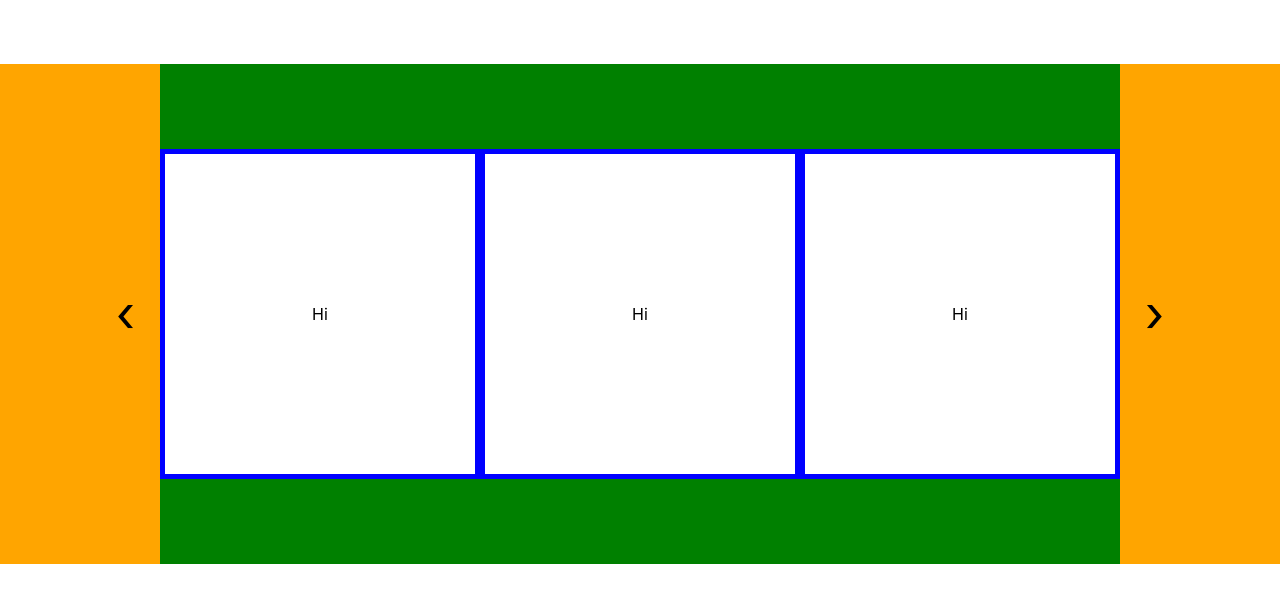
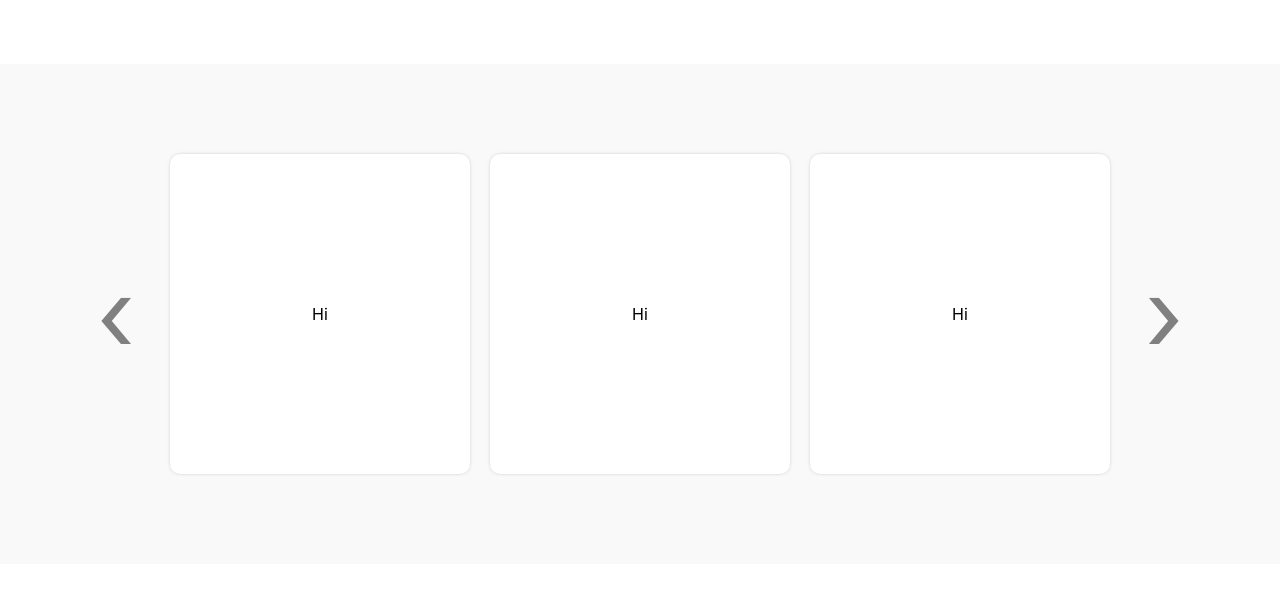
Before and after one commit to wontwon/bux-react, a React (Create React App) app: page / in a window 1280 px wide. Shown: the top 602 px of the page. Built offline with nearby package versions, Linux system fonts and the light colour scheme.

Commit message:
Add styling to match example

```diff
--- a/src/shared/carousel/components/CarouselItem.js
+++ b/src/shared/carousel/components/CarouselItem.js
@@ -8,14 +8,13 @@ import { PANEL_COUNT } from "../constants";
 const StyledContainer = styled.div`
   width: calc(100vw / ${PANEL_COUNT});
   height: calc(100vw / ${PANEL_COUNT});
-  padding: 5px;
-  background: blue;
+  padding: 10px;
   transform: ${props => {
     const xCalc = (props.slidePosition * 100)
     return `translateX(${xCalc}%);`
   }}
-  transition: transform 0.5s linear;
-
+  transition: transform 0.5s ease-in;
+  background: #f9f9f9;
 `
 
 const CarouselContent= styled.div`
@@ -25,6 +24,9 @@ const CarouselContent= styled.div`
   height: 100%;
   background: white;
   width: 100%;
+  border-radius: 10px;
+  box-shadow: 0px 0px 5px -3px rgba(0,0,0,0.8);
+}
 `
 
 const CarouselItem = ({slidePosition}) => {
--- a/src/shared/carousel/components/CarouselNavBtn.js
+++ b/src/shared/carousel/components/CarouselNavBtn.js
@@ -7,8 +7,9 @@ const StyledContainer = styled.div`
 `
 
 const StyledBtn = styled.div`
-  font-size: 50px;
+  font-size: 100px;
   cursor: pointer;
+  color: grey;
 `
 
 const CarouselNavBtn = ({isRight, handleNavClick}) => {
--- a/src/shared/carousel/components/CarouselNavPanel.js
+++ b/src/shared/carousel/components/CarouselNavPanel.js
@@ -12,7 +12,7 @@ const StyledContainer = styled.div`
   justify-content: ${props => props.isRight ? 'flex-start' : 'flex-end'};
   height: 100%;
   width: calc(100vw / ${PANEL_COUNT});
-  background: orange;
+  background: #f9f9f9;
   z-index: 100;
 `;
 
--- a/src/shared/carousel/index.js
+++ b/src/shared/carousel/index.js
@@ -12,7 +12,7 @@ const StyledContainer = styled.div`
   align-items: center;
   height: 500px;
   width: 100%;
-  background: green;
+  background: #f9f9f9;
   position: relative;
   padding-left: calc(100vw / ${PANEL_COUNT})
 `
@@ -20,8 +20,8 @@ const StyledContainer = styled.div`
 const Carousel = () => {
   const [ slidePosition, setSlidePosition ] = useState(0);
 
-  const handleLeftNavClick = () => setSlidePosition(s => s -= 1)
-  const handleRightNavClick = () => setSlidePosition(s => s += 1)
+  const handleLeftNavClick = () => setSlidePosition(s => s += 1)
+  const handleRightNavClick = () => setSlidePosition(s => s -= 1)
 
   return <StyledContainer>
     <CarouselNav
```
